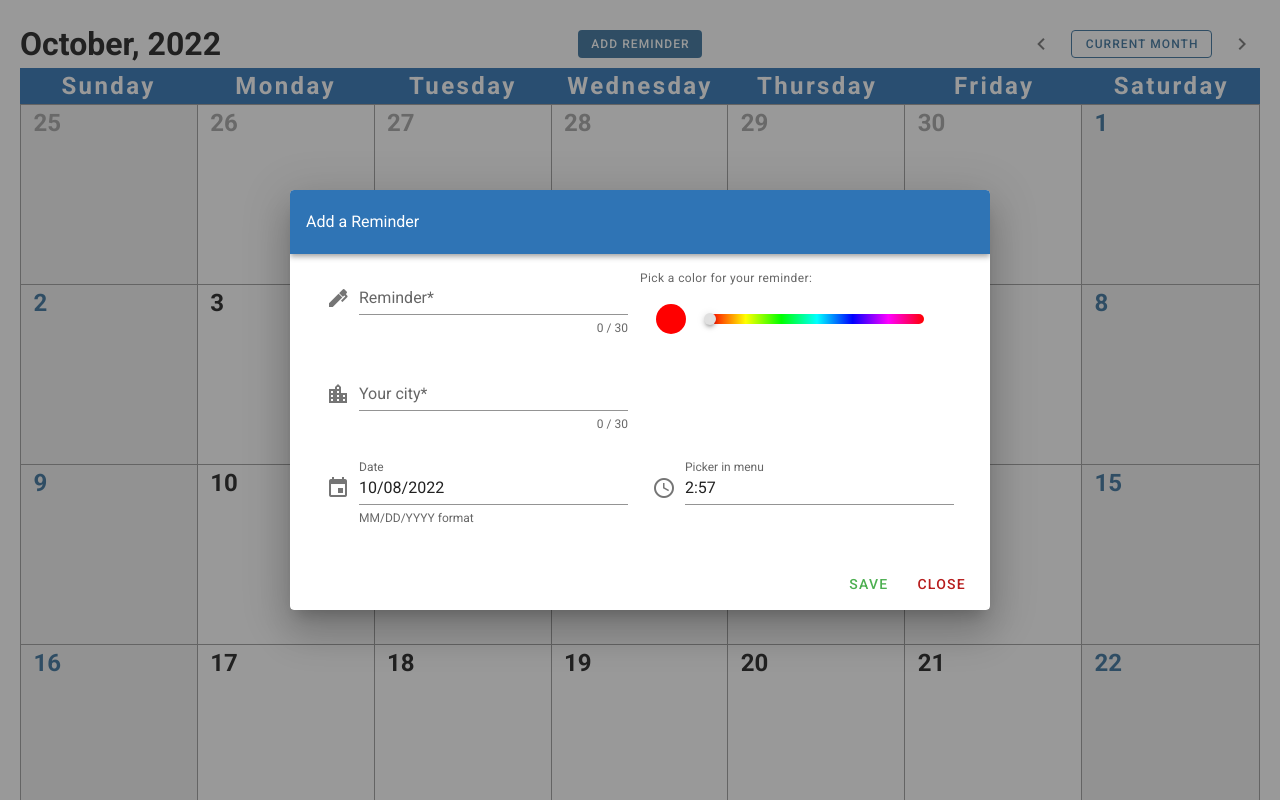
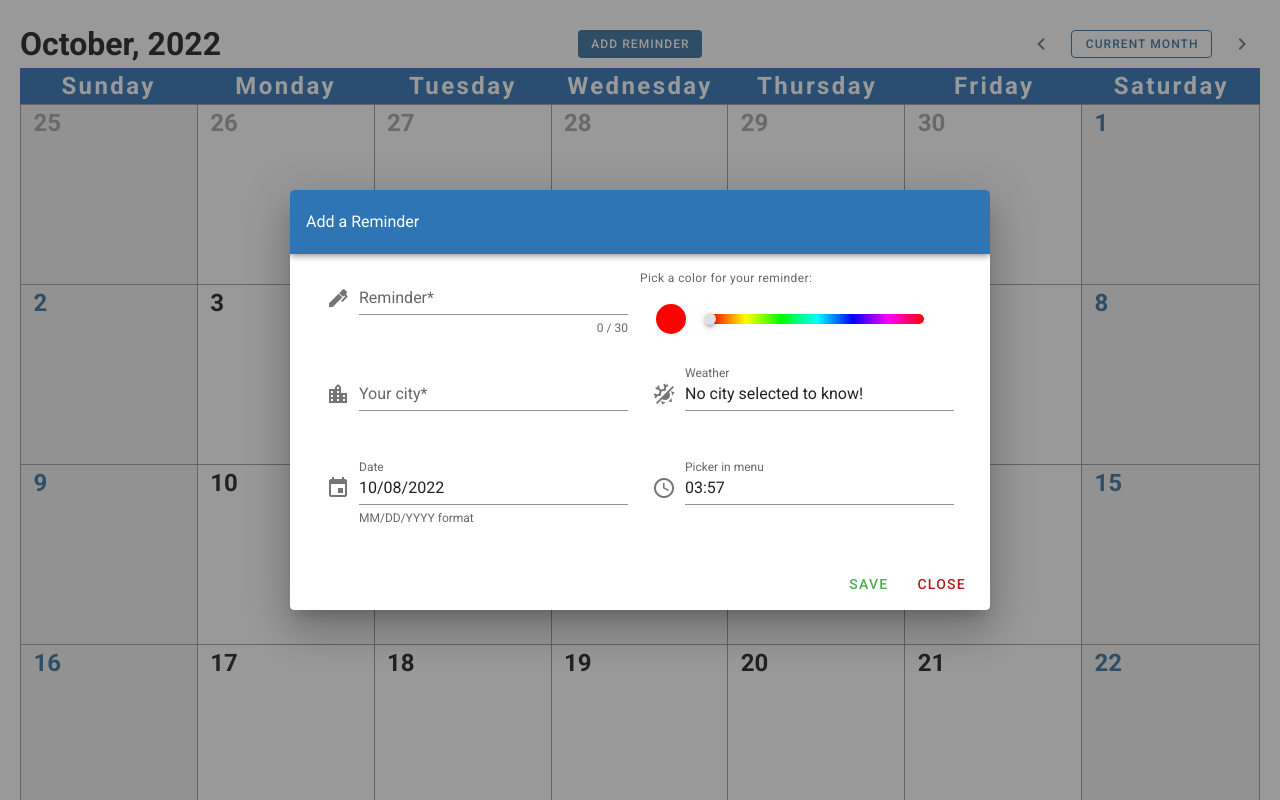
Before and after one commit to gmaysonnavefranck/jobsity-calendar, a Vue app: page / in a window 1280 px wide. Both pictures are taken after a click on the button "ADD REMINDER". Shown: the top 800 px of the page. Built offline with nearby package versions, Linux system fonts and the light colour scheme.

Commit message:
adding geocode and weather service

```diff
--- a/package.json
+++ b/package.json
@@ -33,6 +33,7 @@
     "sass-loader": "^10.0.0",
     "vue-cli-plugin-vuetify": "~2.5.8",
     "vue-template-compiler": "^2.6.14",
-    "vuetify-loader": "^1.7.0"
+    "vuetify-loader": "^1.7.0",
+    "axios": "^0.27.2"
   }
 }
--- a/src/components/calendar-reminder-modal.vue
+++ b/src/components/calendar-reminder-modal.vue
@@ -50,12 +50,21 @@
                 <v-col cols="6">
                   <v-text-field
                     v-model="reminderForm.city"
-                    :counter="30"
                     :rules="rules.required"
                     prepend-icon="mdi-city"
                     hint="Type your city name"
                     label="Your city*"
-                    @change ="(e) => searchCity(e)"
+                    @change ="(city) => searchCity(city)"
+                  />
+                </v-col>
+                <v-col cols="6">
+                  <v-text-field
+                    v-model="reminderForm.weather"
+                    prepend-icon="mdi-sun-snowflake-variant"
+                    hint="Forecast for the day selected!"
+                    readOnly
+                    label="Weather"
+                    @change ="(city) => searchCity(city)"
                   />
                 </v-col>
               </v-row>
@@ -86,6 +95,9 @@
 <script>
 import DatePicker from '@/components/date-picker.vue';
 import TimePicker from '@/components/time-picker.vue';
+import GeocodeService from "@/services/geocode.service.js";
+import WeatherService from "@/services/weather.service.js";
+
 export default {
   components:{
     DatePicker,
@@ -101,6 +113,7 @@ export default {
     return {
       valid: false,
       reminderForm: this.getForm(),
+      coordinates: {},
       rules: {
         required: [v => !!v || 'Required.'],
         reminder: [v => v.length <= 30 && !!v || 'Name must be less than 30 characters'],
@@ -108,6 +121,12 @@ export default {
     }
   },
   computed: {
+    date() {
+      return this.reminderForm.date;
+    },
+    time() {
+      return this.reminderForm.time;
+    },
     cValue: {
       get() {
         return this.value;
@@ -117,19 +136,79 @@ export default {
       },
     },
   },
+  watch: {
+    date(){
+      if(Object.keys(this.coordinates).length === 0) return this.reminderForm.weather = "No city selected to know!"
+      this.getWeatherInformation(this.coordinates)
+    },
+    time(){
+      if(Object.keys(this.coordinates).length === 0) return this.reminderForm.weather = "No city selected to know!"
+      this.getWeatherInformation(this.coordinates)
+    }
+  },
   methods: {
     getForm(){
       const date = new Date();
       return {
         reminder: '',
         city: '',
-        time: `${date.getHours()}:${date.getMinutes()}`,
+        time: `${(date.getHours() + 1).toString().padStart(2, '0')}:${date.getMinutes().toString().padStart(2, '0')}`,
         date: date.toISOString().substr(0, 10),
-        color: ''
+        color: '',
+        weather: "No city selected to know!"
       }
     },
-    searchCity(e){
-      console.log(e)
+    async searchCity(city){
+      try {
+        //should search with more than the city alone, maybe I won't have time for that.
+        const cityInformation = await GeocodeService.getCoordinatesFromCity(city);
+        this.coordinates = cityInformation.results[0].geometry.location;
+        this.getWeatherInformation(this.coordinates, 5)
+      } catch(e) {
+        this.coordinates = {};
+        this.reminderForm.weather = 'City not found!';
+        console.log(e) //TODO snackbar
+      }
+    },
+    async getWeatherInformation(coordinates){
+      const differenceInDayFromToday = this.getDifferenceBetweenDates();
+      if(differenceInDayFromToday < 0) return this.reminderForm.weather = 'Date from the past!'
+      if(differenceInDayFromToday > 5) return this.reminderForm.weather = 'Date too far!';
+      try {
+        const {lat, lng} = coordinates;
+        const weatherInformation = await WeatherService.getWeatherInformationFromCoords(lat, lng, Math.ceil(differenceInDayFromToday) * 8)
+        this.fillWeatherInformation(weatherInformation);
+      } catch(e) {
+        this.reminderForm.weather = "Couldn't fetch forecast!!"
+        console.log(e) //TODO snackbar
+      }
+    },
+    fillWeatherInformation(weatherInformation){
+      const weatherListOnDate =
+        weatherInformation.list.filter(
+          (date) =>date.dt_txt.substr(0,10) === this.reminderForm.date
+        )
+      const closestWeather = this.findClosestFromTimeSelected(weatherListOnDate);
+      console.log(closestWeather);
+      this.reminderForm.weather = `The weather will be ${closestWeather.weather[0].description}!`
+    },
+    findClosestFromTimeSelected(datesList){
+      const hourSelected = parseInt(this.reminderForm.time.split(':')[0])
+      const date = datesList.reduce(
+        (prev, curr) => Math.abs(curr.dt_txt.substr(11,13) - hourSelected) < Math.abs(prev.dt_txt.substr(11,13) - hourSelected) ? curr : prev
+        )
+      return date;
+    },
+    getDifferenceBetweenDates(){
+      const today = new Date();
+      const reminderDate = new Date(this.reminderForm.date)
+      const [hours, minutes] = this.reminderForm.time.split(':')
+      reminderDate.setHours(hours);
+      reminderDate.setMinutes(minutes);
+      reminderDate.setSeconds(0);
+      reminderDate.setMilliseconds(0);
+      reminderDate.setDate(reminderDate.getDate() + 1);
+      return (reminderDate.getTime() - today.getTime()) / (1000 * 3600 * 24)
     },
     saveReminder() {
       if(!this.$refs.form.validate()) return;
--- /dev/null
+++ b/src/services/apiClient.js
@@ -0,0 +1,9 @@
+import axios from "axios";
+
+export const apiClient = axios.create({
+  withCredentials: false,
+  headers: {
+    Accept: "application/json",
+    "content-type": "application/json",
+  },
+});
--- /dev/null
+++ b/src/services/geocode.service.js
@@ -0,0 +1,14 @@
+import { apiClient } from "./apiClient";
+
+//I am using Google because the documentation of openWeather said its search for city name is depecated.
+// And needs more than the city
+const baseUrl = 'https://maps.googleapis.com/maps/api/geocode/json?address='
+const apiKey = 'AIzaSyDZSDh1-G6HBQGJaS_f5zdIiWviTK_5J7w'
+
+export default {
+  async getCoordinatesFromCity(city) {
+    const { data } = await apiClient.get(`${baseUrl}${city}&key=${apiKey}`);
+    return data;
+  },
+
+};
--- /dev/null
+++ b/src/services/weather.service.js
@@ -0,0 +1,12 @@
+import { apiClient } from "./apiClient";
+
+const baseUrl = 'https://api.openweathermap.org/data/2.5/forecast?'
+const apiKey = '53901e80f2cf68f47a11ce57ea835357';
+
+export default {
+  async getWeatherInformationFromCoords(lat, lon, daysCount) {
+    const { data } = await apiClient.get(`${baseUrl}lat=${lat}&lon=${lon}&cnt=${daysCount}&appid=${apiKey}`);
+    return data;
+  },
+
+};
```
Also changed, not shown: 1 other file (tests, documents, lock files or other folders).
